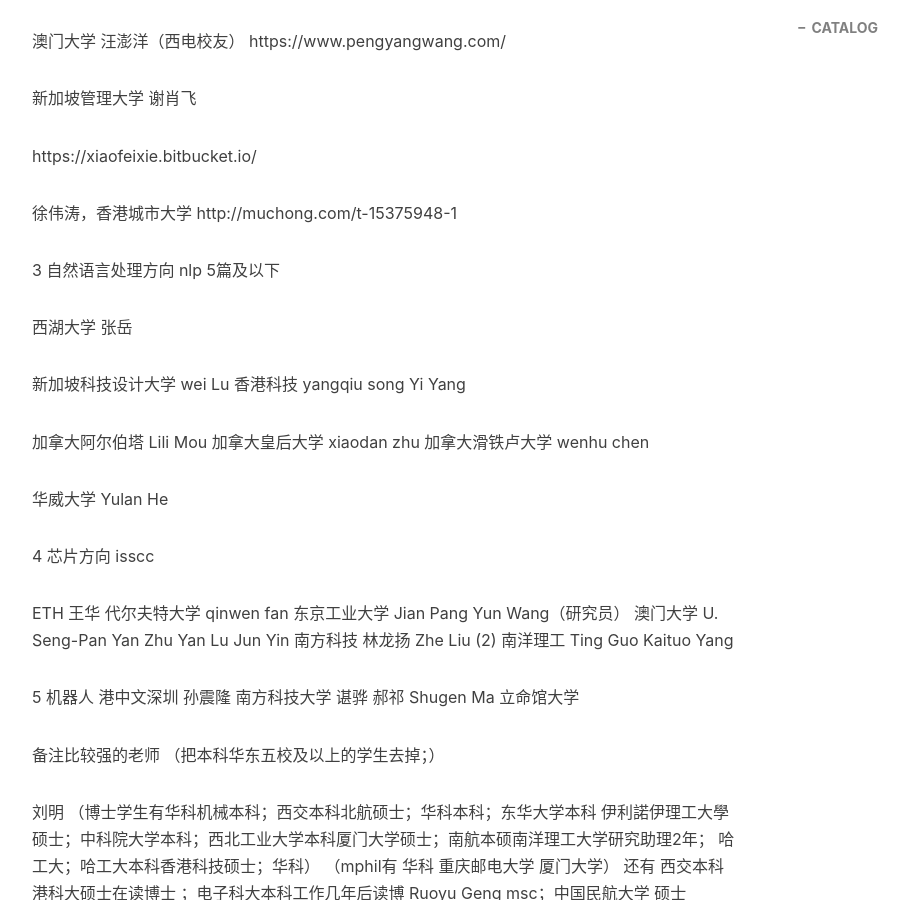
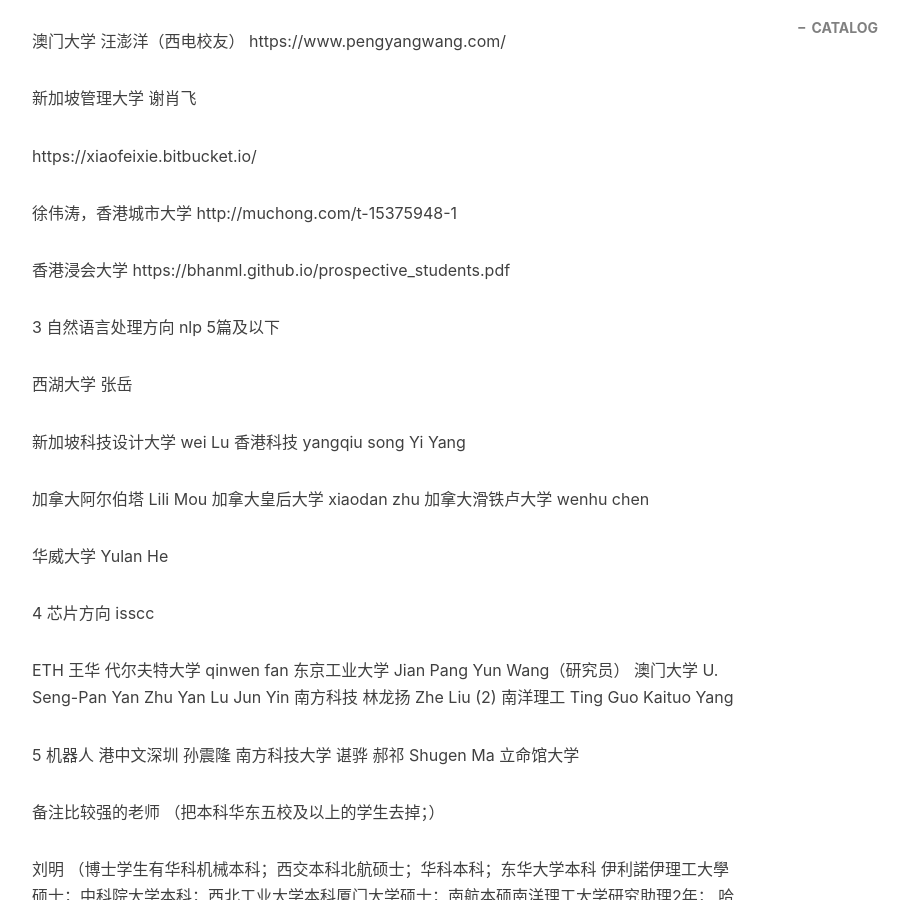
Before and after one commit to pengjiao123/pengjiao123.github.io, a Jekyll site: the page built from _posts/2022-06-18-实习相关.md, in a window 1280 px wide and 900 px high, scrolled down 1584 px. Shown: the whole window, without its empty margins (233-1142 px from the left). Built offline with Jekyll 4.4.1, drawn with Linux system fonts in a browser that asks for light colours; nearby versions of some CDN libraries; comment, search, counter and statistics services are not loaded.

Commit message:
Update 2022-06-18-实习相关.md

```diff
--- a/_posts/2022-06-18-实习相关.md
+++ b/_posts/2022-06-18-实习相关.md
@@ -76,6 +76,9 @@
 
 徐伟涛，香港城市大学
 http://muchong.com/t-15375948-1
+
+香港浸会大学
+https://bhanml.github.io/prospective_students.pdf
 
 
 
```
